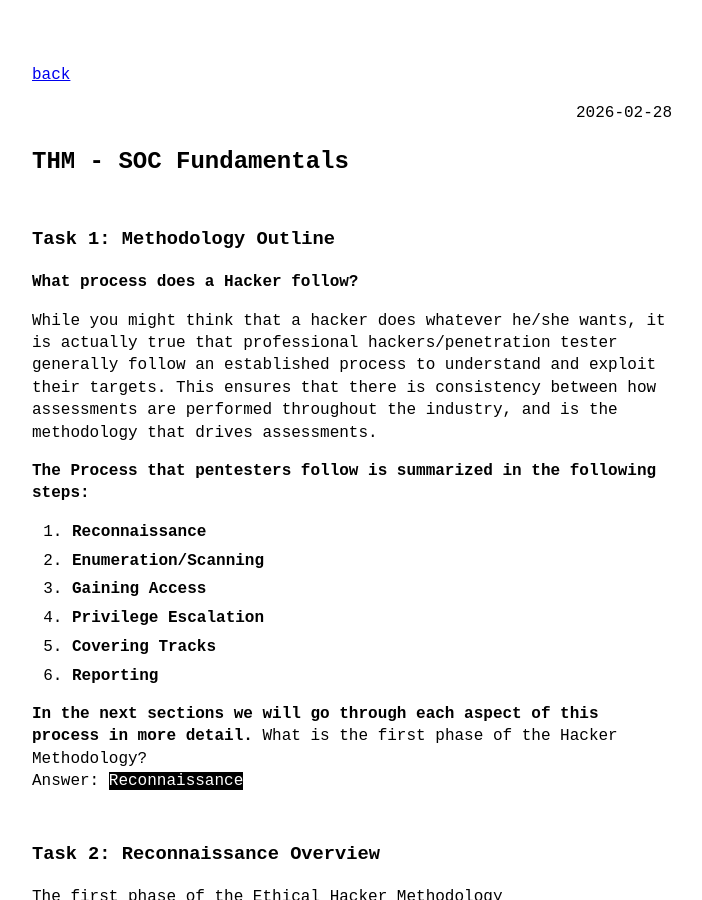
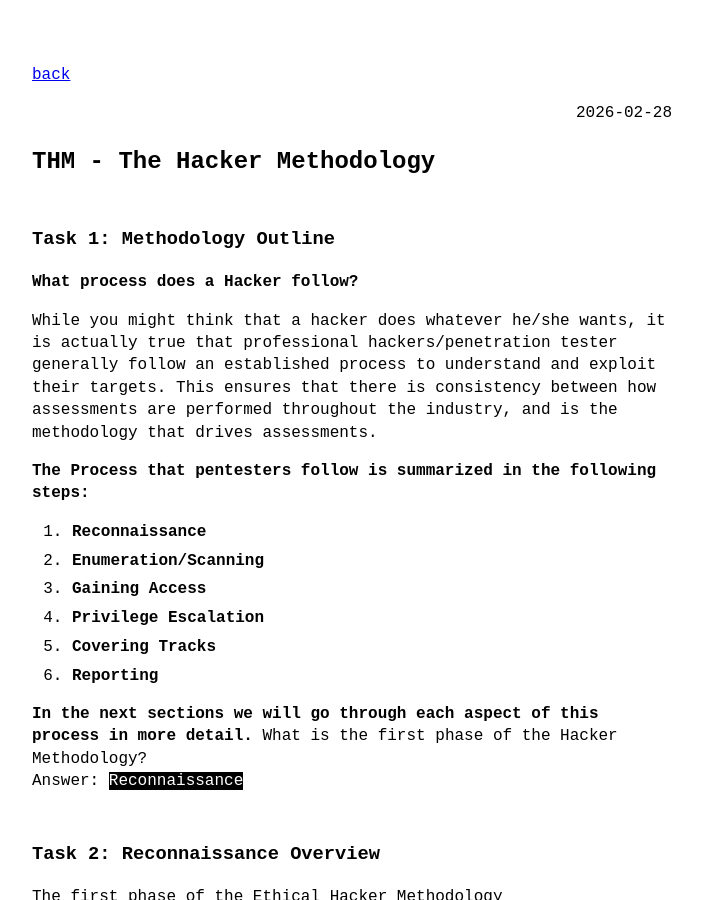
Before and after one commit to mahidulhq/mahidulhq.github.io, a Jekyll site: the page built from _posts/2026-03-01-thm-hacker.md, in a window 1280 px wide and 900 px high. Shown: the whole window, without its empty margins (288-990 px from the left). Built offline with Jekyll 4.4.1, drawn with Linux system fonts in a browser that asks for light colours; our own code applies the rules of GitHub Pages for plain Markdown files.

Commit message:
Update 2026-03-01-thm-hacker.md

```diff
--- a/_posts/2026-03-01-thm-hacker.md
+++ b/_posts/2026-03-01-thm-hacker.md
@@ -1,5 +1,5 @@
 ---
-title: "THM - SOC Fundamentals"
+title: "THM - The Hacker Methodology"
 date: 2026-03-01 01:23:00 +0600
 categories: [writeup]
 ---
```
